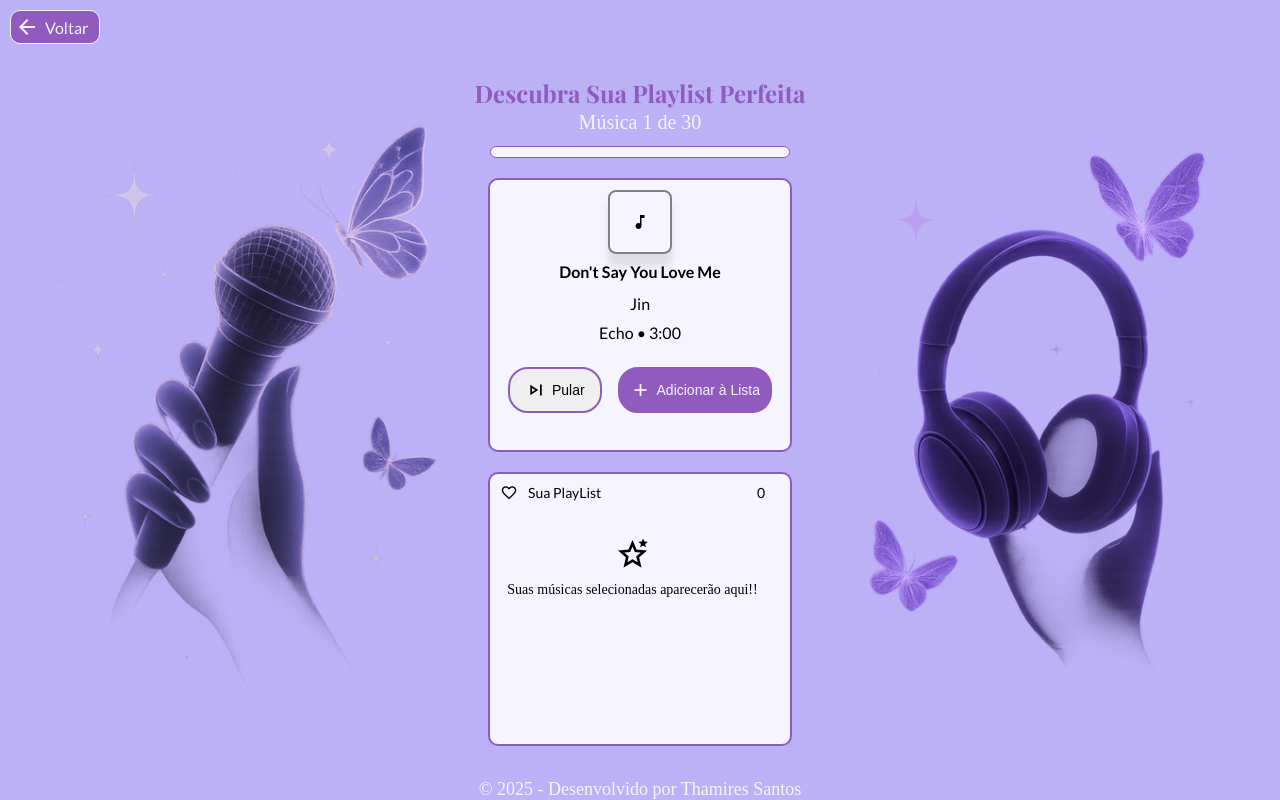
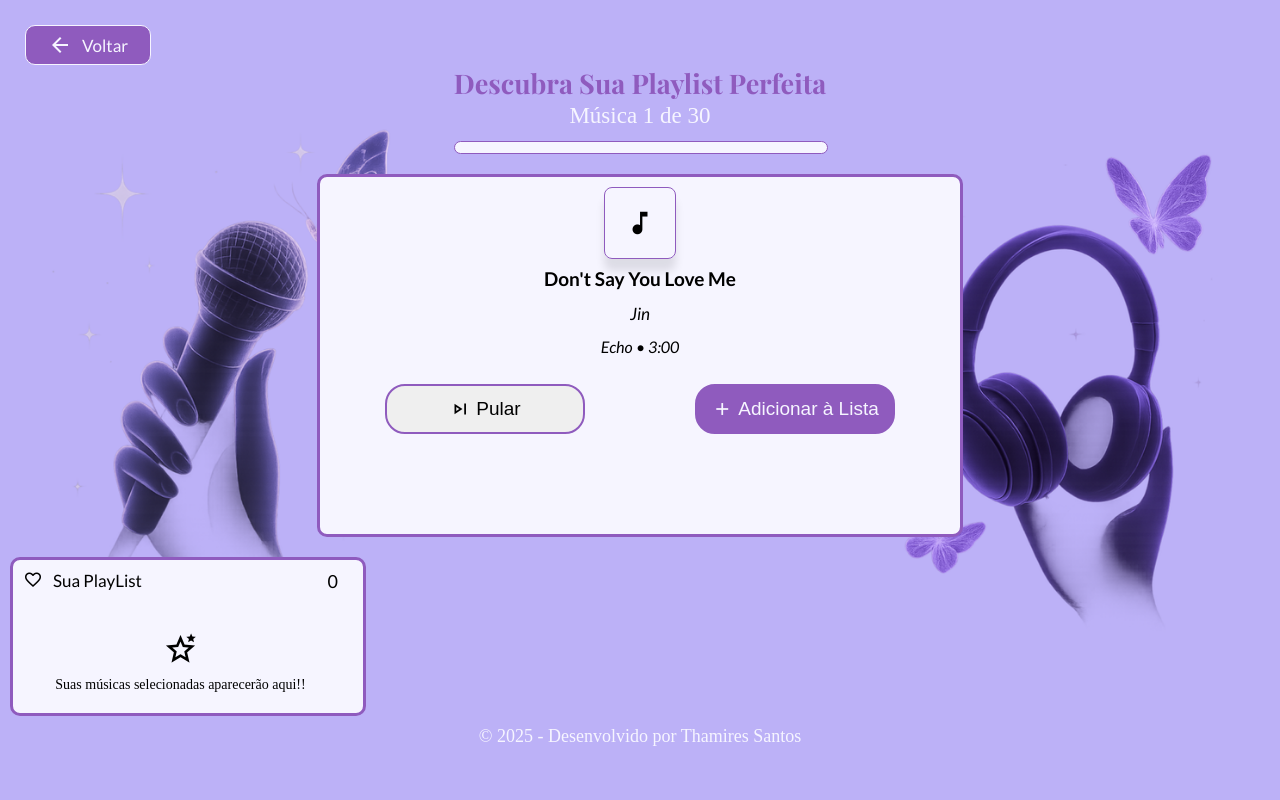
Before and after one commit to thamiresantos/listen-and-list, a plain HTML site: page principal.html in a window 1280 px wide. Drawn offline with nearby package versions, Linux system fonts and the light colour scheme; a web font is replaced by a local one.

Commit message:
style: ajustei layout para telas grandes

```diff
--- a/estilos/principal.css
+++ b/estilos/principal.css
@@ -36,7 +36,7 @@ body{
 }
 
 /* MAIN */
-.conteudo-principal {
+.main-container{
   display: flex;
   align-items: center;
   flex-direction: column;
@@ -293,3 +293,166 @@ body{
   width: 300px;
  }
 }
+
+/*--------- Desktop --------- */
+@media (min-width: 1024px) {
+
+  body{
+    overflow: hidden;
+  }
+
+  .btn-voltar {
+    gap: 10px;
+    margin: 25px 0px 0px 25px;
+    width: 110px;
+    padding: 7px;
+    justify-content: center;
+    font-size: 17px;
+ }
+
+
+  .titulo {
+    font-size: 27px;
+  }
+
+  #quantidade-musicas-selecionadas {
+    font-size: 23px;
+  }
+
+.main-container {
+    margin: 0px;;
+    display: flex;
+    flex-direction: row;
+    justify-content: center;
+    align-items: flex-start;
+    gap:40px ;
+    height: 85vh;
+    padding: 20px;
+  }
+
+  #area-progresso {
+    width: 100%;
+    height: 11px;
+  }
+
+  .agrupamento-geral {
+    display: flex;
+    flex-direction: column;
+    align-items: center;
+    justify-content: center;
+    flex: 1;
+  }
+
+  #section-playlist {
+    width: 350px;
+    height: auto;
+    align-self: flex-start;
+    max-height: 560px; /* altura máxima da área da playlist */
+  }
+
+  .playlist-header {
+    font-size: 17px;
+  }
+
+  .iconFavorite {
+    font-size: 20px;
+  }
+
+  #quantidadeMusicaPlaylist {
+    font-size: 18px;
+  }
+
+  #playlist-texto-inicial {
+    padding: 20px;
+  }
+
+  .iconStar {
+    padding: 10px 20px;
+  }
+
+  .texto-playlist {
+    font-size: 16px;
+    padding: 10px;
+  }
+
+  .container-musicas {
+    width: 50%;
+    height: auto;
+    border: 3px solid var(--lilas);
+  }
+
+  .icon-musica {
+    font-size: 30px;
+    border: 1px solid var(--lilas) ;
+    transition: transform 0.3s ease; /* Faz a inclinação ser suave */
+  }
+
+  .icon-musica:hover{
+    background-color: var(--indigo-claro);
+    color: white;
+    transform: skewX(5deg);
+    border: none;
+  }
+
+  #musica-titulo {
+    font-size: 19px;
+
+  }
+
+  #musica-artista {
+    font-size: 17px;
+    font-style: italic;
+  }
+
+  #musica-info {
+    font-size: 16px;
+    padding: 8px;
+    font-style: italic;
+  }
+
+  #card-botoes {
+    padding: 0;
+  }
+
+  #btn-pular {
+    width: 200px;
+    text-align: center;
+    height:50px;
+    justify-content: center;
+    font-size: 19px;
+  }
+
+  #btn-adicionar{
+    width: 200px;
+    text-align: center;
+    height:50px;
+    justify-content: center;
+     font-size: 19px;
+  }
+
+  #btn-adicionar:hover {
+    transform: scale(1.05);
+    transition: all 0.3s ease;
+  }
+
+  #btn-finalizar{
+    width: 250px;
+    height: 100px;
+    text-align: center;
+    height:50px;
+    padding: 15px;
+    font-size: 19px;
+    margin: 20px;
+  }
+
+  .rodape {
+    height: auto;
+    padding: 25px 0;
+    position: relative;
+    bottom: 15px; /* levanta o footer */
+    text-align: center;
+    background-color: rgba(255, 255, 255, 0.1);
+    padding: 18px;
+  }
+
+}
```
